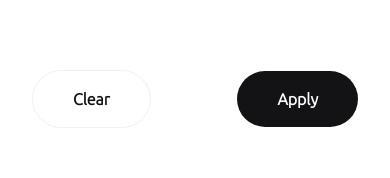
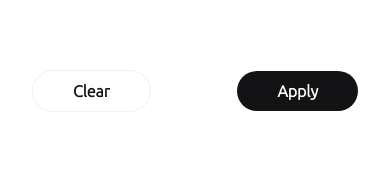
Before and after one commit to sammy-code98/mainstack-task, a React (Vite) app: page / in a window 390 px wide. Both pictures are taken after a click on the button "Filter". Shown: the part 1058-1236 px from the top of the page. Built offline with nearby package versions, Linux system fonts and the light colour scheme; no server answers.

Commit message:
btn responsive for drawer

```diff
--- a/src/components/Transactions/FilterDrawer.tsx
+++ b/src/components/Transactions/FilterDrawer.tsx
@@ -56,12 +56,12 @@ export default function FilterDrawer({ clickHandler, isOpen }: FilterDrawerProps
       <div className='mt-24 lg:mt-52'>
         <div className='flex justify-between items-center'>
 
-          <button className='py-4 px-10 lg:px-20 text-center text-primary font-semibold rounded-full border border-secondary bg-base_white focus:outline-none'
+          <button className='py-2 lg:py-4 px-10 lg:px-20 text-center text-primary font-semibold rounded-full border border-secondary bg-base_white focus:outline-none'
             onClick={clickHandler}
           >
             Clear
           </button>
-          <button className='bg-primary px-10 lg:px-20 py-4 rounded-full text-base_white font-semibold hover:opacity-50'
+          <button className='bg-primary py-2 px-10 lg:px-20 lg:py-4 rounded-full text-base_white font-semibold hover:opacity-50'
             onClick={clickHandler}>Apply</button>
 
         </div>
```
